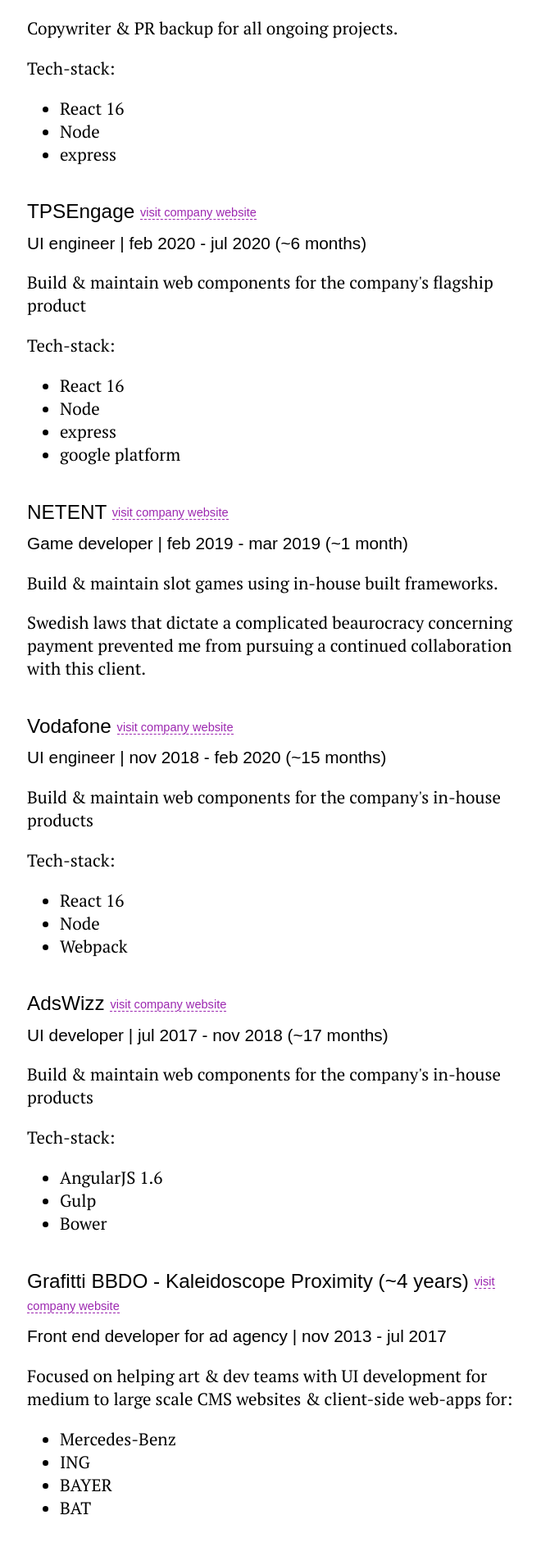
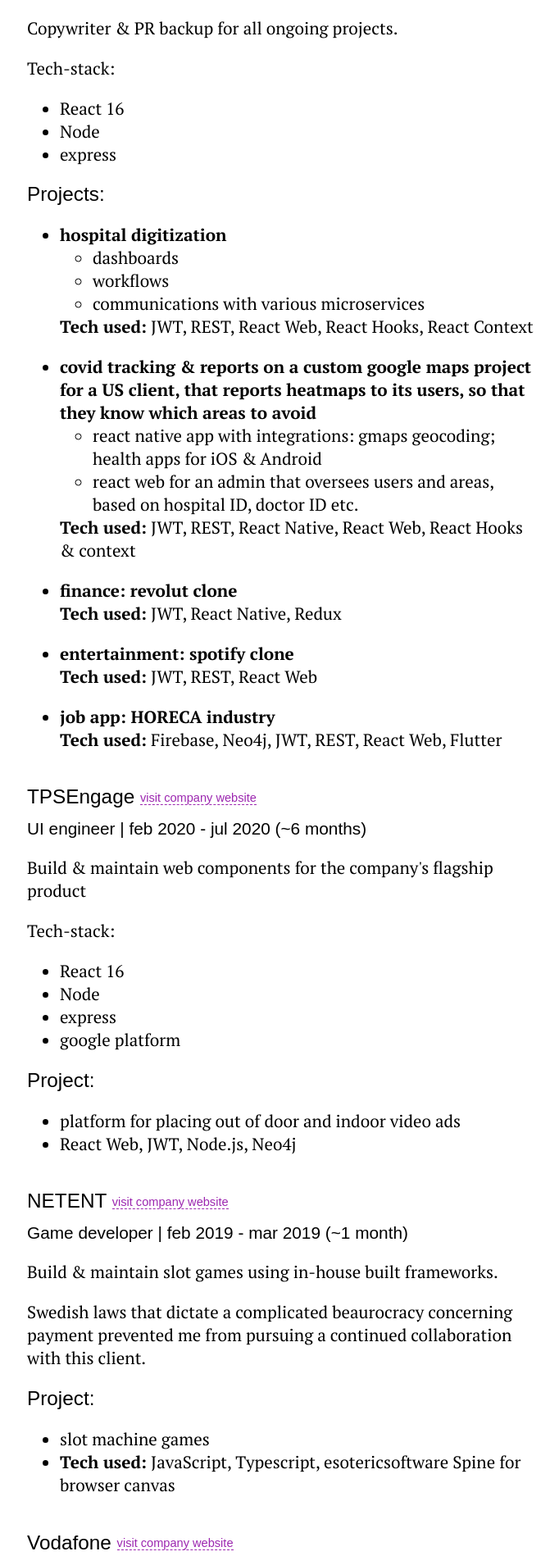
Before and after one commit to jscoox/jscoox.github.com, a Jekyll site: the page alex-okros.html, which Jekyll copies as it is, in a window 1280 px wide. Shown: the part 2231-4129 px from the top of the page at 82% size, without its empty margins (295-977 px from the left). Built offline with Jekyll 4.4.1, drawn with Linux system fonts in a browser that asks for light colours; some web fonts are replaced; some of the changed text lies outside the part shown.

Commit message:
Update alex-okros.html

```diff
--- a/alex-okros.html
+++ b/alex-okros.html
@@ -38,6 +38,8 @@
     img{display: block;margin: 0 auto;border-radius: 500px;width: 200px;}
     #contact{background: #9C27B0; color: #e3e3e3; padding: 1rem; border: 5px dashed #000; line-height: 3.6rem;}
 	.battleStation{width: 100%; border-radius: 0;}
+    .delimited_li > li, .delimited_li > li > li:last-child{margin: 0 0 1rem;}
+    .delimited_li span{display: block;}
 
     @media print{
       body.nightmode{color:black;background:transparent;}
@@ -111,6 +113,45 @@
           <li>Node</li>
           <li>express</li>
         </ul>
+        <h3>Projects:</h3>
+        <ul class="delimited_li">
+            <li>
+                <strong>hospital digitization</strong>
+                <ul>
+                    <li>dashboards</li>
+                    <li>workflows</li>
+                    <li>communications with various microservices</li>
+                </ul>
+
+                <span><strong>Tech used:</strong> JWT, REST, React Web, React Hooks, React Context</span>
+            </li>
+
+            <li>
+                <strong>covid tracking & reports on a custom google maps project for a US client, that reports heatmaps to its users, so that they know which areas to avoid</strong>
+                <ul>
+                    <li>react native app with integrations: gmaps geocoding; health apps for iOS & Android</li>
+                    <li>react web for an admin that oversees users and areas, based on hospital ID, doctor ID etc.</li>
+                </ul>
+
+                <span><strong>Tech used:</strong> JWT, REST, React Native, React Web, React Hooks & context</span>
+            </li>
+
+            <li>
+                <strong>finance: revolut clone</strong>
+
+                <span><strong>Tech used:</strong> JWT, React Native, Redux</span>
+            </li>
+
+            <li>
+                <strong>entertainment: spotify clone</strong>
+                <span><strong>Tech used:</strong> JWT, REST, React Web</span>
+            </li>
+
+            <li>
+                <strong>job app: HORECA industry</strong>
+                <span><strong>Tech used:</strong> Firebase, Neo4j, JWT, REST, React Web, Flutter</span>
+            </li>
+        </ul>
       </article>
 	  <article>
         <h3>TPSEngage <span><a target="_blank" href="https://tpsengage.com/" rel="nofollow">visit company website</a></span></h3>
@@ -123,12 +164,25 @@
           <li>express</li>
           <li>google platform</li>
         </ul>
+        <h3>Project:</h3>
+        <ul>
+            <li>platform for placing out of door and indoor video ads</li>
+            <li>React Web, JWT, Node.js, Neo4j</li>
+        </ul>
       </article>
 	  <article>
         <h3>NETENT <span><a target="_blank" href="https://www.netent.com/en/" rel="nofollow">visit company website</a></span></h3>
         <h4>Game developer | feb 2019 - mar 2019  (~1 month)</h4>
         <p>Build &amp; maintain slot games using in-house built frameworks.</p>
         <p>Swedish laws that dictate a complicated beaurocracy concerning payment prevented me from pursuing a continued collaboration with this client.</p>
+
+        <h3>Project:</h3>
+        <ul>
+            <li>slot machine games</li>
+            <li>
+                <span><strong>Tech used:</strong> JavaScript, Typescript, esotericsoftware Spine for browser canvas</span>
+            </li>
+        </ul>
       </article>
      <article>
         <h3>Vodafone <span><a target="_blank" href="https://www.vodafone.ro/" rel="nofollow">visit company website</a></span></h3>
@@ -138,7 +192,16 @@
         <ul>
           <li>React 16</li>
           <li>Node</li>
-		<li>Webpack</li>
+          <li>Webpack</li>
+        </ul>
+
+        <h3>Project:</h3>
+        <ul>
+            <li>company flagship website and CMS systems, Blackfriday campaign</li>
+
+            <li>
+                <span><strong>Tech used:</strong> JavaScript, Typescript, React Web, JWT, REST, Next.js, Typescript</span>
+            </li>
         </ul>
       </article>
       <article>
@@ -150,6 +213,12 @@
           <li>AngularJS 1.6</li>
           <li>Gulp</li>
           <li>Bower</li>
+        </ul>
+
+        <h3>Project:</h3>
+        <ul>
+            <li>company flagship platform for placing audio ads on major streaming platforms</li>
+            <li>think Google Analytics for audio</li>
         </ul>
       </article>
 
```
